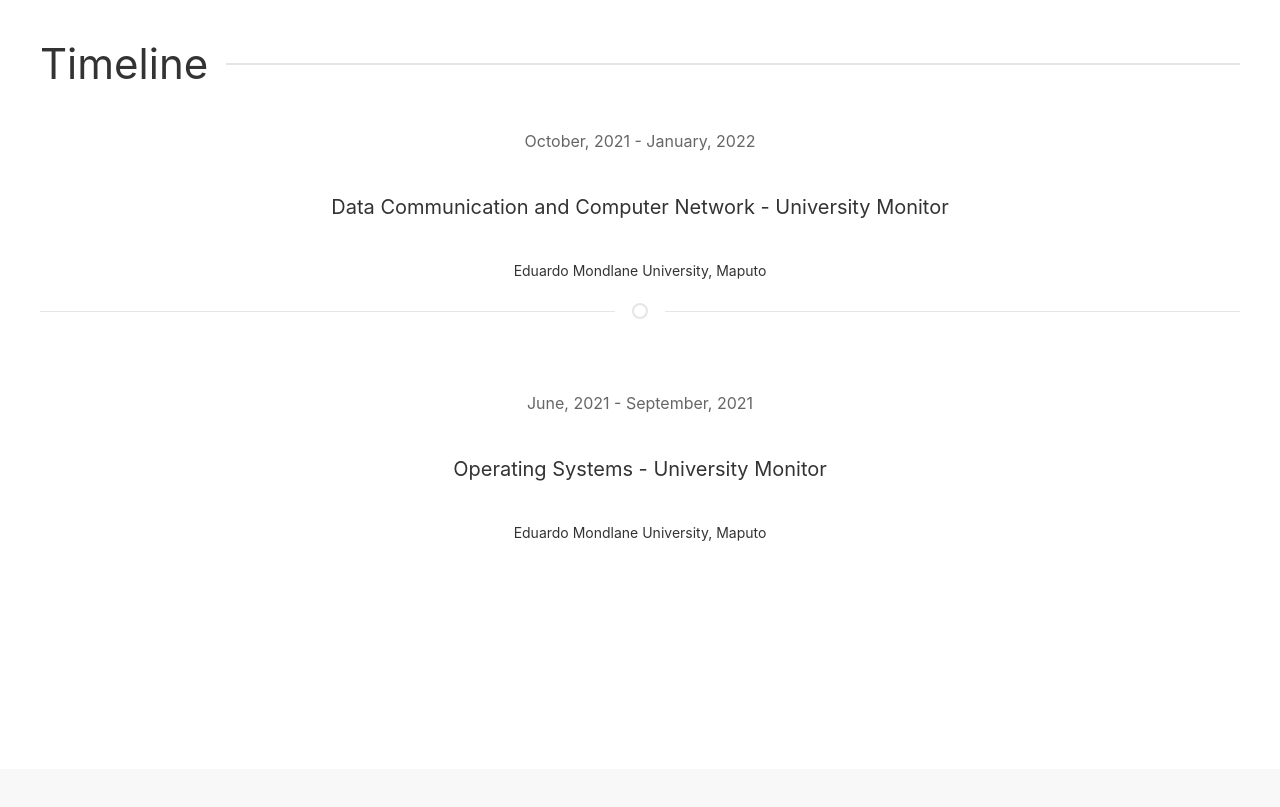
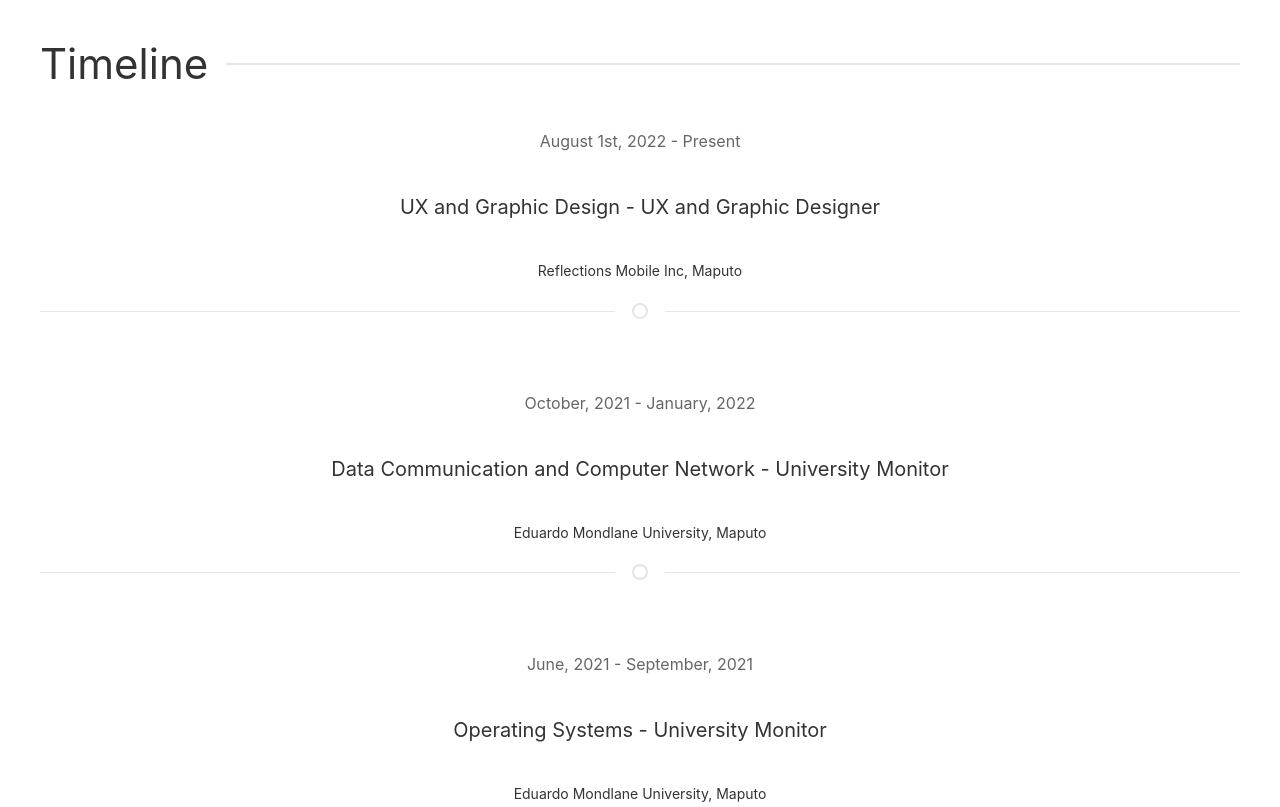
Before and after one commit to FirminoMassango/portfoliofm, a plain HTML site: page index.html in a window 1280 px wide. Shown: the part 2600-3407 px from the top of the page. Drawn offline with Linux system fonts and the light colour scheme.

Commit message:
Add current job

```diff
--- a/dist/assets/css/style.css
+++ b/dist/assets/css/style.css
@@ -1,5 +1,9 @@
 section {
   height: 100vh;
+}
+
+#timeline {
+  height: 100%;
 }
 
 nav {
--- a/index.html
+++ b/index.html
@@ -358,6 +358,14 @@
             uk-grid
           >
             <div class="timeline">
+              <span class="time">August 1st, 2022 - Present</span>
+              <h4 class="job">
+                UX and Graphic Design - UX and Graphic Designer
+              </h4>
+              <h6 class="company">Reflections Mobile Inc, Maputo</h6>
+              <hr class="uk-divider-icon" />
+            </div>
+            <div class="timeline">
               <span class="time">October, 2021 - January, 2022</span>
               <h4 class="job">
                 Data Communication and Computer Network - University Monitor
```
